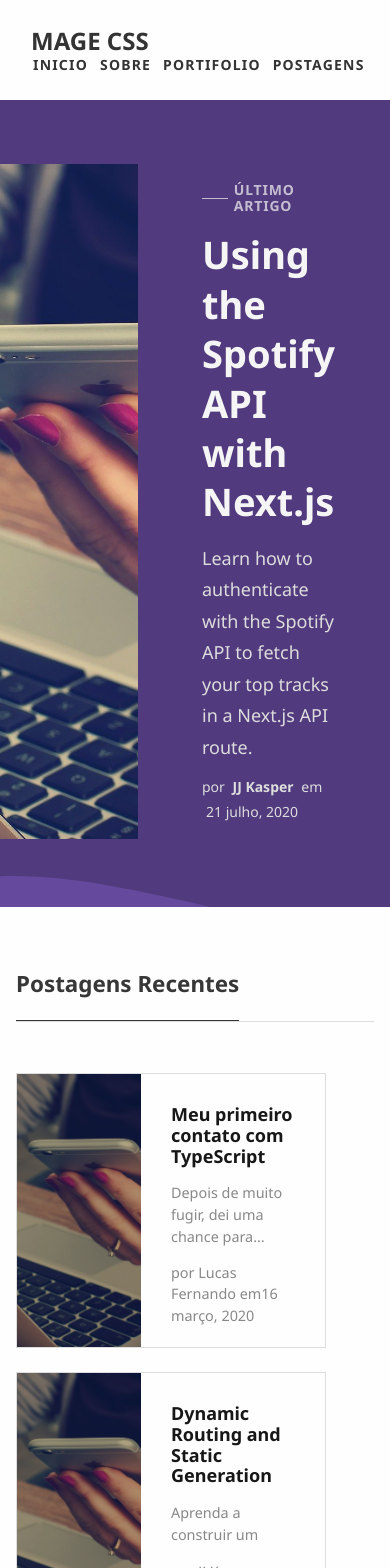
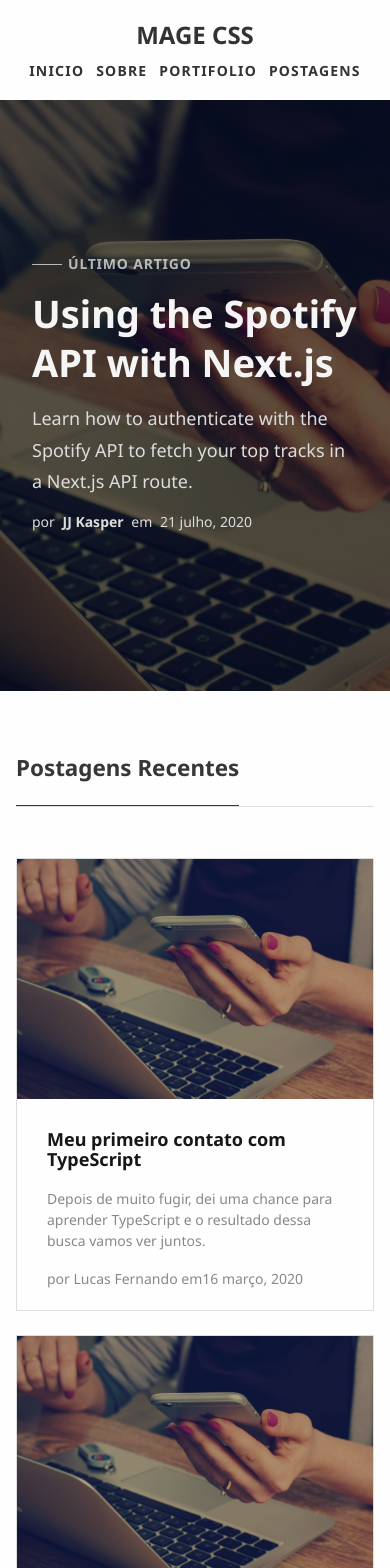
Before and after one commit to lucasfernandodev/magecss, a Next.js app: page / in a window 390 px wide. Shown: the top 1568 px of the page. Built offline with nearby package versions, Linux system fonts and the light colour scheme.

Commit message:
style: making some components responsive

```diff
--- a/components/Header/style.module.css
+++ b/components/Header/style.module.css
@@ -14,6 +14,7 @@
     display: flex;
     align-items: center;
     color: #333;
+    margin-bottom: 12px;
 }
 
 .header h2 img{
@@ -31,3 +32,10 @@
         padding: 0 15px;
     }
 }
+
+@media (max-width: 410px){
+    .header{
+        align-items: center;
+        justify-content: center;
+    }
+}
--- a/components/hero-post/style.module.css
+++ b/components/hero-post/style.module.css
@@ -83,3 +83,52 @@
 .heroPost__info a:hover{
     text-decoration: underline;
 }
+
+@media (max-width: 999px){
+    .heroPost{
+        position: relative;
+        display: flex;
+        align-items: center;
+        justify-content: center;
+        height: auto;
+        width: 100%;
+        max-width: 100%;
+        padding: 32px;
+    }
+
+    .heroPost__image, .heroPost__info{
+        flex: 1;
+        height: 100%;
+        width: 100%;
+    }
+
+    .heroPost__image{
+        position: absolute;
+        flex: unset;
+        height: 100%;
+        width: 100%;
+        max-width: 100%;
+        max-height: 100%;
+        z-index: 1;
+    }
+
+    .heroPost__image a, .heroPost__image div{
+        display: flex;
+        height: 100%;
+        width: 100%;
+    }
+    .heroPost__image img{
+        height: 100%;
+        width: 100%;
+
+        min-height: 100%;
+        max-width: 100%;
+        object-fit: cover;
+        filter: brightness(0.4);
+    }
+
+    .heroPost__info{
+        position: relative;
+        z-index: 10;
+    }
+}
--- a/components/post-preview/style.module.css
+++ b/components/post-preview/style.module.css
@@ -11,10 +11,38 @@
   border: 1px solid #ddd;
 }
 
-.postPreview .cardImage, .postPreview .content{
+@media (max-width: 999px) {
+  .postPreview {
+    width: 100%;
+    max-width: calc((100% - 24px) / 2);
+    flex-direction: column;
+    height: auto;
+  }
+}
+
+@media (max-width: 690px){
+  .postPreview {
+    width: 100%;
+    max-width: 100%;
+    flex-direction: column;
+    height: auto;
+  }
+}
+
+.postPreview .cardImage,
+.postPreview .content {
   flex: 1;
   height: 100%;
   width: 50%;
+}
+
+@media (max-width: 999px) {
+  .postPreview .cardImage,
+  .postPreview .content {
+    flex: 1;
+    height: 240px;
+    width: 100%;
+  }
 }
 
 .postPreview .cardImage img {
@@ -27,6 +55,13 @@
   filter: brightness(0.7);
   object-fit: cover;
   object-position: center;
+}
+
+@media (max-width: 999px) {
+  .postPreview .cardImage img {
+    height: 240px;
+    width: 100%;
+  }
 }
 
 .postPreview .content {
@@ -46,7 +81,7 @@
 
 .postPreview .content p {
   color: #888;
-  font-size: 0.9rem;
+  font-size: 14px;
   line-height: 1.5;
   font-weight: 400;
   display: -webkit-box;
@@ -56,7 +91,6 @@
   overflow: hidden;
   text-align: start;
   text-overflow: ellipsis;
-
 }
 
 .postPreview a {
@@ -67,8 +101,6 @@
   color: rgba(0, 0, 0, 0.7);
 }
 
-
-
 .postPreview p {
   margin-bottom: 16px;
 }
```
Also changed, not shown: components/post/style.module.css (+47 -5 lines), styles/pages/about.module.css (+44 -8 lines). Lines whose indentation alone changed are shown as unchanged.
